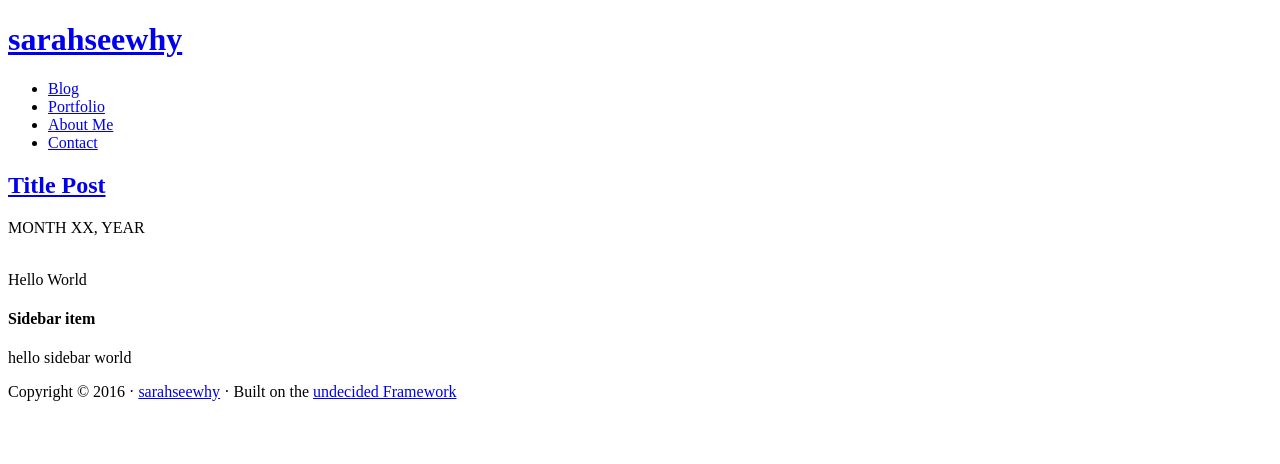
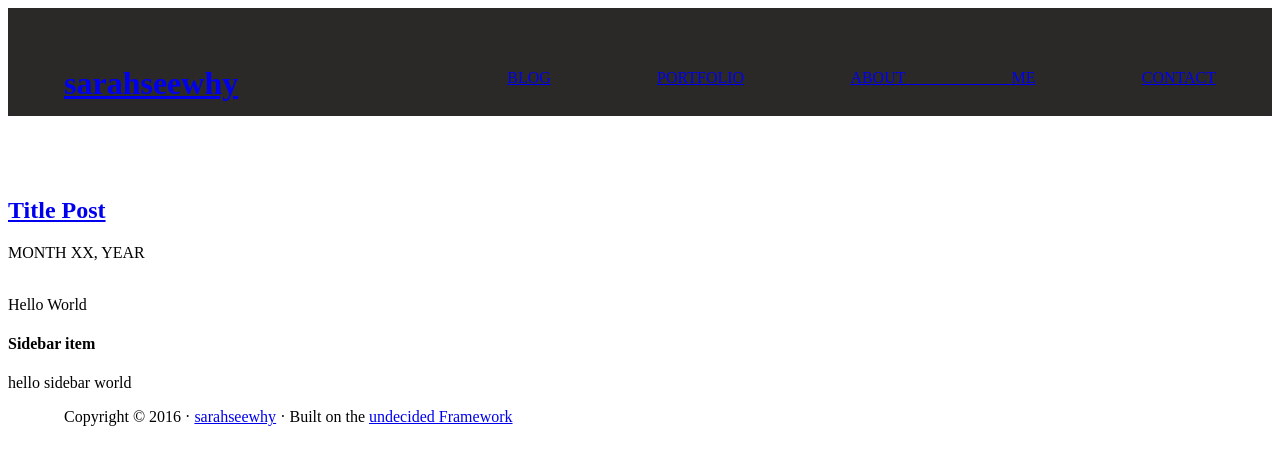
Before and after one commit to sarahseewhy/sarahseewhy, a website: page index.html in a window 1280 px wide. Drawn offline with Linux system fonts and the light colour scheme.

Commit message:
Initial styling and renaming styling files

```diff
--- a/css/style.css
+++ b/css/style.css
@@ -0,0 +1,82 @@
+#header {
+  background-color: #2b2927;
+   /* This shows the background color */
+
+  margin-bottom: 81px;
+   /* This ensures that there is a margin of 81px between the header of other elements */
+
+  overflow: hidden;
+  /* Overflow hidden is used because we will be floating all children elements. */
+}
+
+.wrap {
+  width: 1152px;
+  /* Sets the width of the elements to be 1152 pixels. */
+
+  margin: 0 auto;
+  /* Shorthand for margin. Auto on left and right allows .wrap to be centered in the browser */
+}
+
+#header {
+  background-color: #2b2927;
+  /* This shows the background color */
+
+  margin-bottom: 81px;
+  /* This ensures that there is a margin of 81px between the header of other elements */
+
+  overflow: hidden;
+  /* Overflow hidden is used because we will be floating all children elements. */
+}
+
+.wrap {
+  width: 1152px;
+  /* Sets the width of the elements to be 1152 pixels. */
+
+  margin: 0 auto;
+  /* Shorthand for margin. Auto on left and right allows .wrap to be centered in the browser */
+}
+
+#title-area {
+  display:block;
+  /* Display block allows setting of width and height values  */
+
+  line-height: 108px;
+  height: 108px;
+  /* height determines the amount of vertical space allocated for the header.
+
+  Also, a line-height that equals the height ensures that the element is centered on the horizontal axis */
+
+  width: 30%;
+  /*A small width is to ensure that there is space for navigational elements*/
+
+  float: left;
+  /* floating the title area left ensures that it can be placed side by side with the navigational elements, which would be floated to the left as well */
+}
+
+nav {
+  line-height: 108px;
+  height: 108px;
+  float: right;
+  width: 65%;
+}
+
+nav li{
+  display: inline;
+}
+
+nav ul {
+  text-transform: uppercase;
+  /* This is to convert all letters to uppercase */
+  text-align:justify;
+  /* text-align: justify and the following few lines of codes inclusive allows my navigation elements to have equal spaces within between them no matter how many elements there are.*/
+}
+nav ul:after {
+  content:'';
+  display:inline-block;
+  width: 100%;
+  height: 0;
+}
+
+nav a {
+  padding: 1em 0;
+}
--- a/index.html
+++ b/index.html
@@ -2,8 +2,8 @@
 <html lang="en">
 <head>
   <meta charset="UTF-8">
-  <link rel="stylesheet" type="text/css" href="css/style.css">
-  <link rel="stylesheet" type="text/css" src="css/normalize.css">
+  <link rel="stylesheet" href="css/style.css"/>
+  <!-- <link rel="stylesheet" type="text/css" src="css/normalize.css"> -->
   <title>sarahseewhy</title>
 </head>
 <body>
@@ -23,10 +23,10 @@
           <li><a href="#">Blog</a></li>
           <li><a href="#">Portfolio</a></li>
           <li><a href="#">About Me</a></li>
-          <li><a href="#">Contact </a></li>
+          <li><a href="#">Contact</a></li>
         </ul>
       </nav>
-    <div>
+    </div>
   </div>
   <div id="content">
     <div class="post">
```
